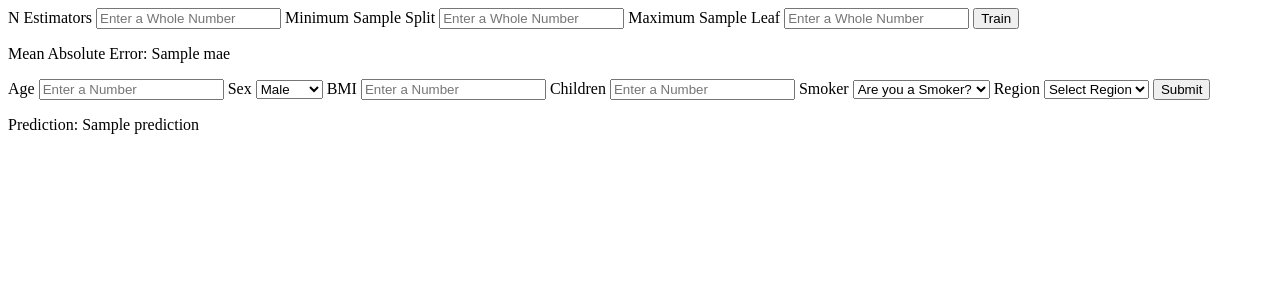
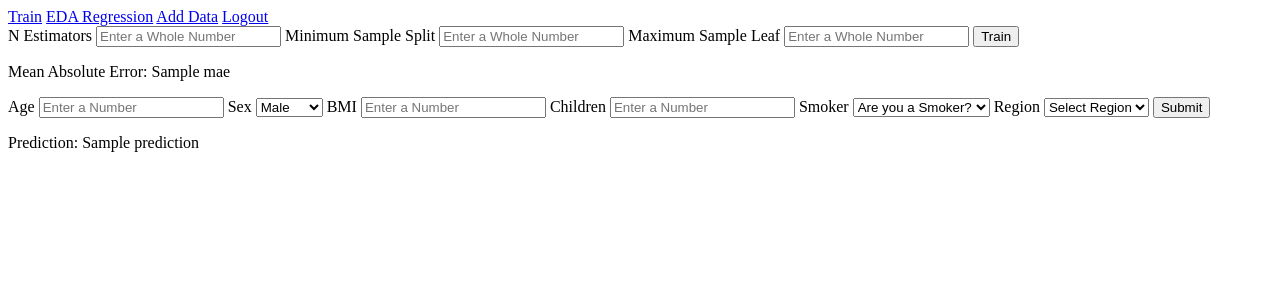
Before and after one commit to Bbabbangiiieee/itd105-ni-ejb, a Django app: template itd105/modelling/ml/templates/train_reg.html in a window 1280 px wide. Shown: the top 300 px of the page. Run offline with Django 5.2, Linux system fonts and the light colour scheme; the template is opened without the code that fills it: most values are stand-ins (such as "Sample title", 1, 10 or a date in 2020).

Commit message:
tiwasa na

```diff
--- a/itd105/modelling/ml/templates/train_reg.html
+++ b/itd105/modelling/ml/templates/train_reg.html
@@ -8,6 +8,10 @@
 </head>
 
 <body>
+    <a href="{% url 'train_reg' %}">Train</a>
+    <a href="{% url 'eda_reg' %}">EDA Regression</a>
+    <a href="{% url 'reg_add' %}">Add Data</a>
+    <a href="{% url 'signout' %}">Logout</a>
     <form action="/model_train_reg/" method="POST" class="tform">
         {%csrf_token %}
 
```
